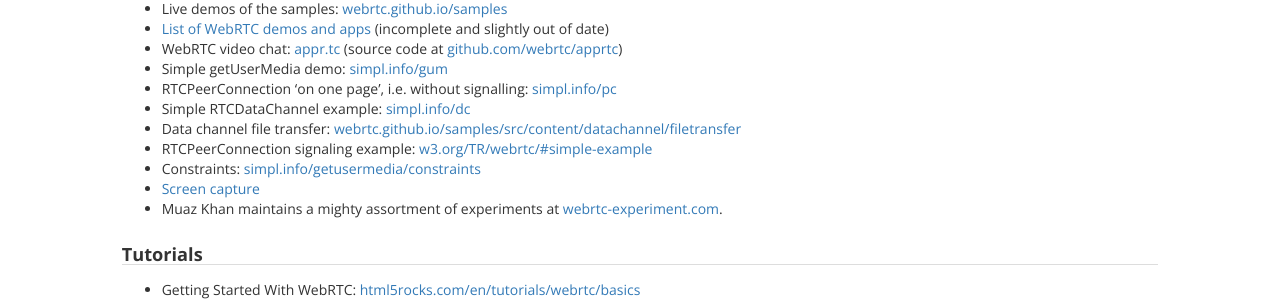
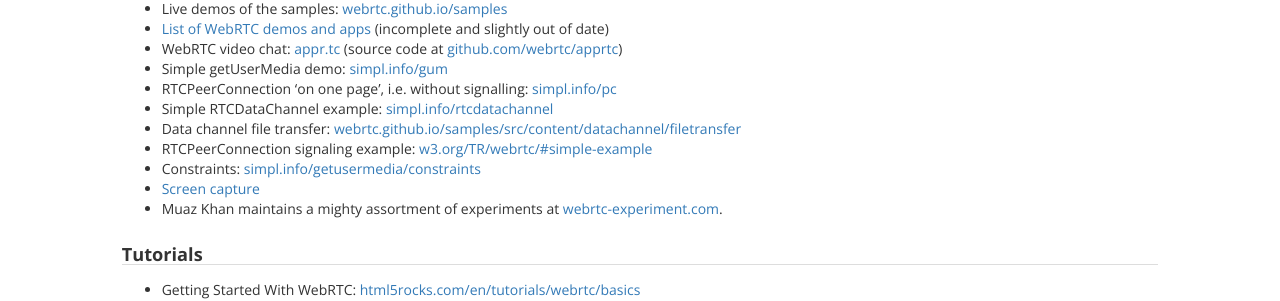
Before and after one commit to webrtc/webrtc-org, a Jekyll site: the page built from start/index.md, in a window 1280 px wide and 900 px high, scrolled down 465 px. Shown: the part 161-462 px from the top of the window. Built offline with Jekyll 4.4.1, drawn with Linux system fonts in a browser that asks for light colours.

Commit message:
Fixed links

```diff
--- a/start/index.md
+++ b/start/index.md
@@ -34,9 +34,9 @@ More resources below.
 * Live demos of the samples: [webrtc.github.io/samples](http://webrtc.github.io/samples)
 * [List of WebRTC demos and apps](https://docs.google.com/document/d/1hNK15_cNx3CpYsro2TKwEbdFxLv5WFe8djGHdFeZBks) (incomplete and slightly out of date)
 * WebRTC video chat: [appr.tc](https://www.appr.tc) (source code at [github.com/webrtc/apprtc](http://github.com/webrtc/apprtc))
-* Simple getUserMedia demo: [simpl.info/gum](http://simpl.info/gum)
-* RTCPeerConnection 'on one page', i.e. without signalling: [simpl.info/pc](http://www.simpl.info/peerconnection)
-* Simple RTCDataChannel example: [simpl.info/dc](http://simpl.info/dc)
+* Simple getUserMedia demo: [simpl.info/gum](https://simpl.info/gum)
+* RTCPeerConnection 'on one page', i.e. without signalling: [simpl.info/pc](https://www.simpl.info/rtcpeerconnection)
+* Simple RTCDataChannel example: [simpl.info/rtcdatachannel](https://simpl.info/rtcdatachannel)
 * Data channel file transfer:  [webrtc.github.io/samples/src/content/datachannel/filetransfer](http://webrtc.github.io/samples/src/content/datachannel/filetransfer)
 * RTCPeerConnection signaling example:[ w3.org/TR/webrtc/#simple-example](http://w3.org/TR/webrtc/#simple-example)
 * Constraints: [simpl.info/getusermedia/constraints](https://simpl.info/getusermedia/constraints/)
```
